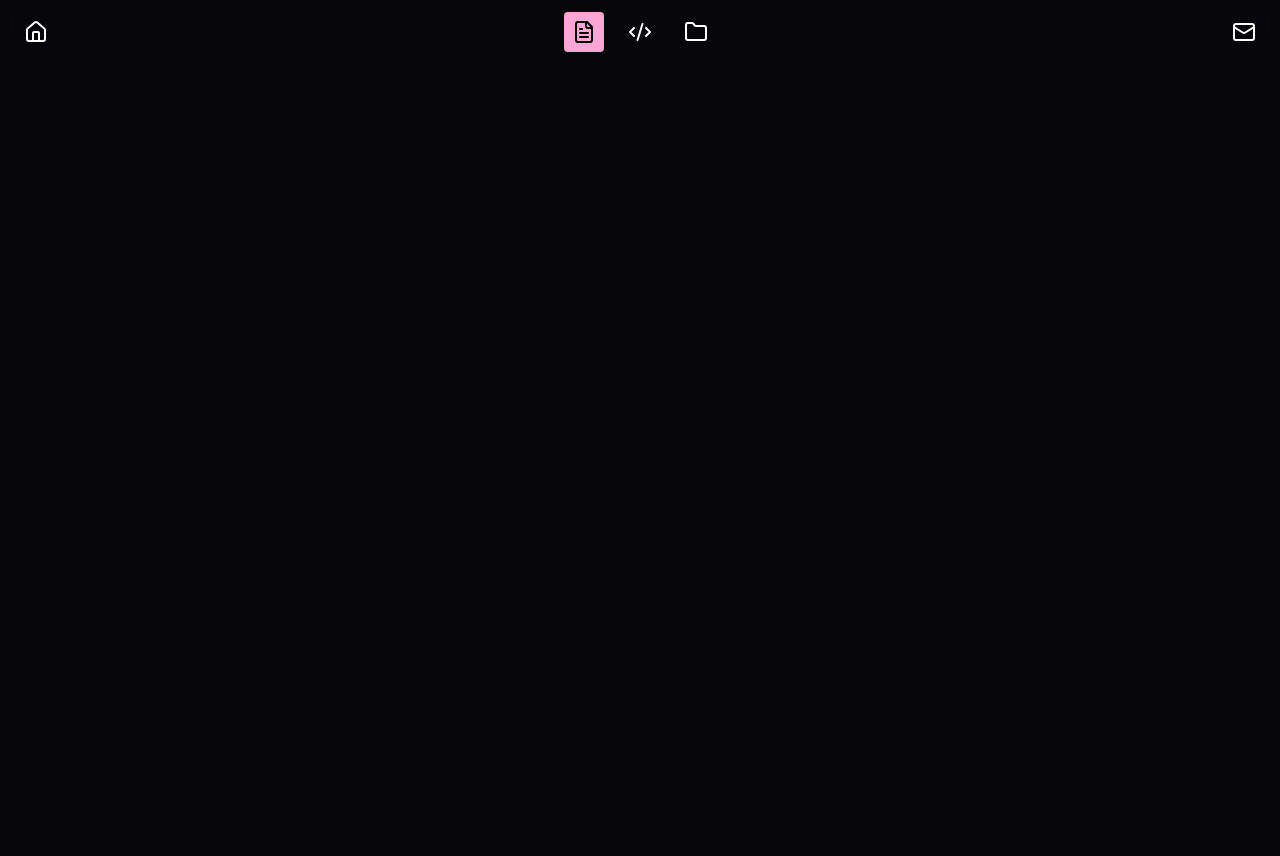
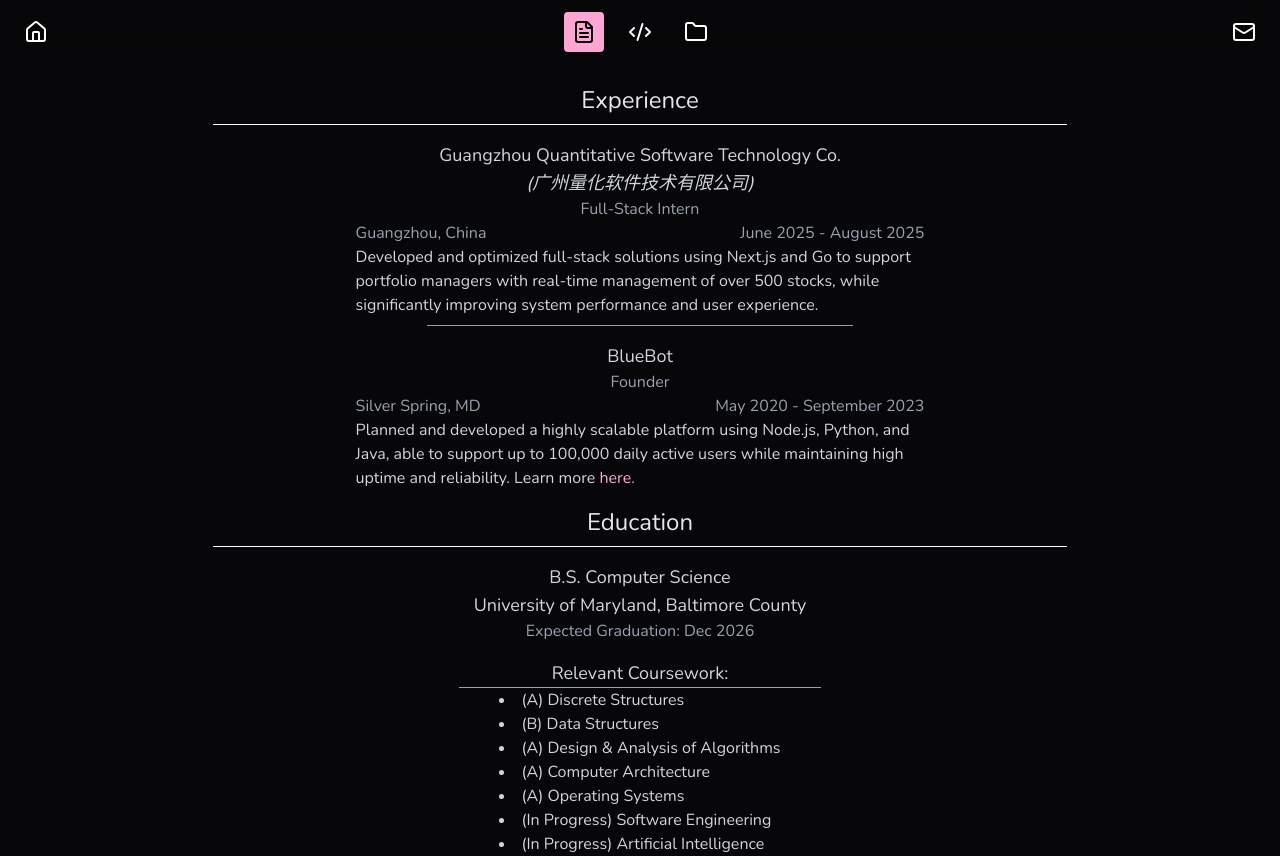
Before and after one commit to ChujiaGuo/webpage, a Next.js app: page /resume in a window 1280 px wide. Before the commit the page ends 800 px from the top, so only its background shows below. Built offline with nearby package versions, Linux system fonts and the light colour scheme.

Commit message:
Added Resume and Projects page

```diff
--- a/package.json
+++ b/package.json
@@ -9,6 +9,7 @@
     "lint": "next lint"
   },
   "dependencies": {
+    "@icons-pack/react-simple-icons": "^13.7.0",
     "lucide-react": "^0.536.0",
     "next": "15.4.5",
     "react": "19.1.0",
--- a/src/app/page.tsx
+++ b/src/app/page.tsx
@@ -19,7 +19,7 @@
                     </p>
                 </span>
                 <p className="border w-1/3 text-center">
-                    image goes here probably
+                    image goes here probably (i don&apost have an image)
                 </p>
             </div>
         </div>
--- a/src/app/projects/page.tsx
+++ b/src/app/projects/page.tsx
@@ -1,9 +1,78 @@
+'use client'
+import { useState, useEffect } from "react";
+import { SiGithub } from "@icons-pack/react-simple-icons";
+import { nunito } from "@/lib/fonts";
+import * as strings from "@/lib/strings"
+
+const projectInactive = `border rounded-xl p-2 group hover:bg-pink-200 hover:border-pink-200 transition`
+const titleTextInactive = `text-xl font-semibold mb-2 text-center text-gray-200 group-hover:text-black transition`
+const descTextInactive = `text-gray-300 pb-2 px-4 group-hover:text-gray-900 transition`
+const skillsTextInactive = `text-gray-300 pb-2 px-4 text-md group-hover:text-gray-900 transition`
+
+const projectActive = `border rounded-xl p-2 bg-pink-300 border-pink-300`
+const titleTextActive = `text-xl font-semibold mb-2 text-center text-black`
+const descTextActive = `text-gray-900 pb-2 px-4`
+const skillsTextActive = `text-gray-900 pb-2 px-4`
+
+
 export default function ProjectsPage() {
+    const [highlightedProject, setHighlightedProject] = useState<string | null>(null);
+
+    const handleClick = (id: string) => {
+        setHighlightedProject(null)
+        if (window.location.hash)
+            window.history.replaceState(null, '', window.location.pathname + window.location.search)
+    }
+
+    useEffect(() => {
+        setHighlightedProject(window.location.hash.substring(1));
+        const handleHashChange = () => {
+            setHighlightedProject(window.location.hash.substring(1));
+        };
+        window.addEventListener('hashchange', handleHashChange);
+        return () => window.removeEventListener('hashchange', handleHashChange);
+    }, []);
+
     return (
-        <div className="flex flex-col w-full h-full items-center justify-center">
-            <div className="flex flex-row w-3/4 justify-center gap-4">
-                hey, you were probably expecting to see some projects here but they couldn&apos;t be found
+        <div className="flex flex-col md:flex-col mx-auto w-full h-full items-center" onClick={() => handleClick("")}>
+            <h1 className={`${nunito.className} text-2xl text-gray-200 text-center`}>
+                Projects
+            </h1>
+            <hr className="w-2/3 mx-auto my-2" />
+            <div className="grid grid-cols-1 md:grid-cols-2 gap-6 justify-center mt-4 w-2/3">
+                {strings.projects.map(item => {
+                    const isActive = highlightedProject === item.id
+                    return (
+                        <div key={item.name} className={isActive ? projectActive : projectInactive} onClick={() => handleClick(item.id)}>
+                            {/* Card Header */}
+                            <div className="flex w-full justify-center">
+                                <div className="flex-1 flex w-1/3">
+                                </div>
+                                <div className="flex-1 flex w-1/3 justify-center gap-4 pt-2">
+                                    <h3 className={isActive ? titleTextActive : titleTextInactive}>{item.name}</h3>
+                                </div>
+                                <div className="flex-1 flex w-1/3 justify-end p-2">
+                                    {item.github ?
+                                        <a href={item.github} target="_blank">
+                                            <SiGithub className={isActive ? "filter invert" : "group-hover:invert transition"} />
+                                        </a> : null}
+                                </div>
+                            </div>
+
+                            {/* Card Body */}
+                            <p className={isActive ? descTextActive : descTextInactive}>{item.description}</p>
+                            {item.skills.map(skill => {
+                                const title = skill[0]
+                                const desc = skill[1]
+                                return (
+                                    <p key={title} className={isActive ? skillsTextActive : skillsTextInactive}><b>{title}</b>: {desc}</p>
+                                )
+                            })}
+                        </div>
+                    )
+                })}
             </div>
+
         </div>
     );
 }
--- a/src/app/resume/page.tsx
+++ b/src/app/resume/page.tsx
@@ -1,8 +1,72 @@
 import * as strings from "@/lib/strings";
 import { nunito } from "@/lib/fonts";
+import Link from "next/link";
 
 export default function ResumePage() {
     return (
-        <div></div>
+        <div className="flex flex-col md:flex-col mx-auto w-full h-full items-center">
+            {Experience()}
+            {Education()}
+        </div>
     );
 }
+function Experience() {
+    return (
+        <div className="flex flex-col w-2/3 items-center">
+            <h1 className={`${nunito.className} text-2xl text-gray-200 text-center`}>
+                Experience
+            </h1>
+            <hr className="w-full mx-auto my-2" />
+            {strings.resume_experience.map((item, index) => (
+                <div key={item.position + item.company} className="flex flex-col mt-2 w-2/3">
+                    <p className={`${nunito.className} text-lg text-gray-300 text-center`} >
+                        {item.company} <br /><em>{item.alt}</em>
+                    </p>
+                    <p className={`${nunito.className} text-md text-gray-400 text-center`} >
+                        {item.position}
+                    </p>
+                    <div className={`flex flex-row justify-between ${nunito.className} text-md text-gray-400`} >
+                        <span>{item.location}</span>
+                        <span>{item.date}</span>
+                    </div>
+                    <p className={`${nunito.className} text-md text-gray-300`} >
+                        {item.description} {item.project ? <>Learn more <Link href={`/projects#${item.project}`} className="text-pink-300">here.</Link></>:""}
+                    </p>
+                    {index < strings.resume_experience.length - 1 && <hr className="w-3/4 mx-auto border-gray-400 my-2" />}
+
+                </div>
+            ))}
+        </div>
+    )
+}
+
+function Education() {
+    return (
+        <div className="mt-4 flex flex-col w-2/3 justify-center items-center gap-4">
+            <div className="w-full">
+                <h1 className={`${nunito.className} text-2xl text-gray-200 text-center`}>
+                    Education
+                </h1>
+                <hr className="w-full mx-auto my-2"/>
+                <p className={`${nunito.className} pt-2 text-lg text-gray-300 text-center`}>
+                    B.S. Computer Science <br /> University of Maryland, Baltimore County <br />
+                </p>
+                <p className={`${nunito.className} text-md text-gray-400 text-center`}>
+                    Expected Graduation: Dec 2026 <br />
+                </p>
+            </div>
+            <div>
+                <p className={`${nunito.className} text-lg text-gray-300 text-center`}>
+                    Relevant Coursework:
+                </p>
+                <hr className="mx-auto border-gray-400" />
+                <ul className={`mx-auto px-10 list-disc list-inside ${nunito.className} text-md text-gray-300`}>
+                    {strings.resume_coursework.map(item => (
+                        <li key={item.course}>({item.grade}) {item.course}</li>
+                    ))}
+                </ul>
+            </div>
+
+        </div>
+    )
+}
--- a/src/components/NavBar.tsx
+++ b/src/components/NavBar.tsx
@@ -6,8 +6,8 @@
 import { useState } from "react";
 import { nunito } from "@/lib/fonts";
 
-const buttonInactive = `rounded p-2 group hover:bg-pink-200`
-const iconInactive = `group-hover:text-black`
+const buttonInactive = `rounded p-2 group hover:bg-pink-200 transition`
+const iconInactive = `group-hover:text-black transition`
 const buttonActive = `rounded p-2 bg-pink-300`
 const iconActive = `text-black`
 
--- a/src/lib/strings.ts
+++ b/src/lib/strings.ts
@@ -3,3 +3,33 @@
 export const landing_description = "Undergraduate Computer Science @ University of Maryland, Baltimore County"
 
 export const landing_paragraph = "I'm a developer with a strong focus on performance and full-stack architecture. I've worked on projects involving TypeScript, Go, and custom APIs — aiming to build software that's fast, maintainable, and user-centered. Check out my projects "
+
+export const resume_coursework = [
+    { grade: "A", course: "Discrete Structures" },
+    { grade: "B", course: "Data Structures" },
+    { grade: "A", course: "Design & Analysis of Algorithms" },
+    { grade: "A", course: "Computer Architecture" },
+    { grade: "A", course: "Operating Systems" },
+    { grade: "In Progress", course: "Software Engineering" },
+    { grade: "In Progress", course: "Artificial Intelligence" },
+]
+
+export const resume_experience = [
+    { company: "Guangzhou Quantitative Software Technology Co.", alt: "(广州量化软件技术有限公司)", position: "Full-Stack Intern", location: "Guangzhou, China", date: "June 2025 - August 2025", description: "Developed and optimized full-stack solutions using Next.js and Go to support portfolio managers with real-time management of over 500 stocks, while significantly improving system performance and user experience.", project: "" },
+    { company: "BlueBot", alt: "", position: "Founder", location: "Silver Spring, MD", date: "May 2020 - September 2023", description: "Planned and developed a highly scalable platform using Node.js, Python, and Java, able to support up to 100,000 daily active users while maintaining high uptime and reliability.", project: "bluebot" },
+]
+
+export const projects = [
+    {
+        id: "bluebot", name: "BlueBot", description: "Planned and developed a highly scalable platform using Node.js, Python, and Java, able to support up to 100,000 daily active users while maintaining high uptime and reliability.", github: "https://github.com/ChujiaGuo/pubhallsbot", skills:
+            [["Team Leadership and Management", "Led and worked with a team of 10 developers to build and optimize our system with Git, Docker, and Slack for streamlined communication and development."],
+            ["Task Optimization and Automation", "Automated 75+ tasks across AWS, with reduced response and operating times by 30%"],
+            ["Artificial Intelligence Integration", "Integrated custom trained AI models designed to recognize broad behavioral patterns in consenting users."],
+            ["Real-Time Functionality", "Developed REST APIs, and integrated OAuth2 to provide users with real-time services, maintain secure authentication, while maintaining an uptime of over 99.9% "],
+            ]
+    },
+    { id: "WIP", name: "Work in Progress", description: "Current projects in progress!", skills: [] }
+]
+
+const experience_placeholder = { company: "", alt: "", position: "", location: "", date: "", description: "", project: "" }
+const project_placeholder = { id: "", name: "", description: "", skills: [["", ""], ["", ""]] }
```
Also changed, not shown: 1 other file (tests, documents, lock files or other folders).
